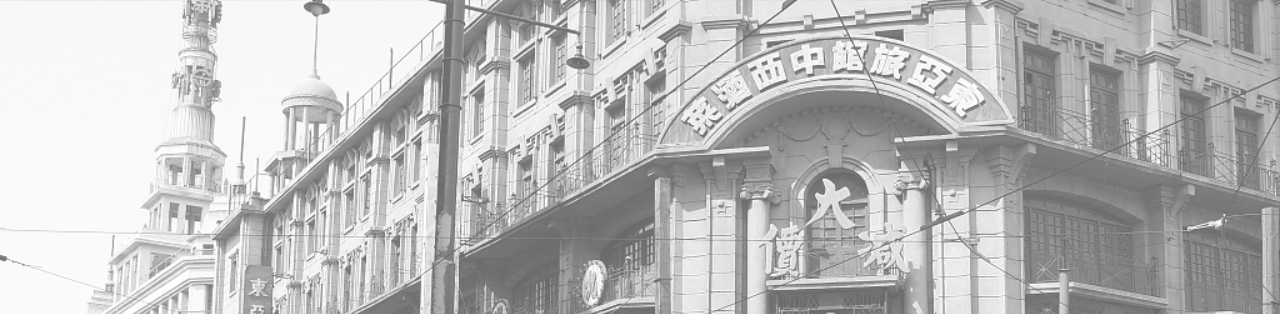
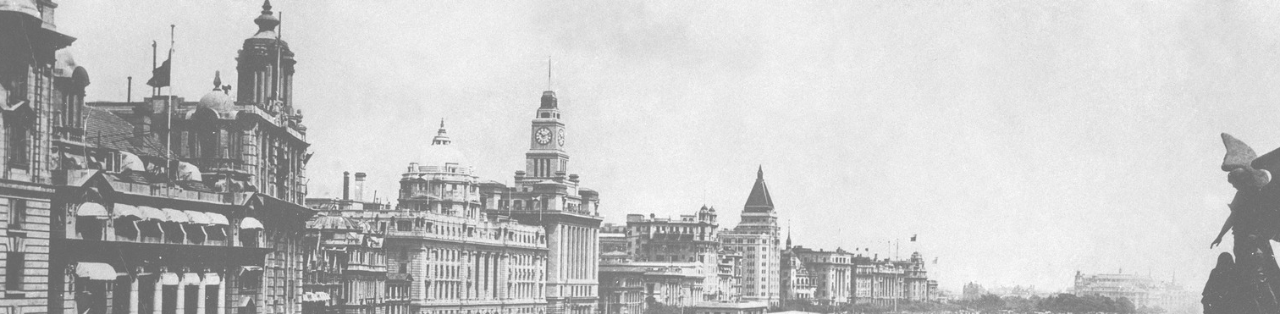
Before and after one commit to Eva2749/DURF, a plain HTML site: page index.html in a window 1280 px wide. Shown: the top 314 px of the page. Drawn offline with nearby package versions, Linux system fonts and the light colour scheme.

Commit message:
change the opening background

```diff
--- a/index.html
+++ b/index.html
@@ -2,7 +2,7 @@
 <html lang="en" dir="ltr">
   <head>
     <meta charset="utf-8">
-    <title>Parallax example with layers</title>
+    <title>Urbanization Loss</title>
     <link href='http://fonts.googleapis.com/css?family=Oswald' rel='stylesheet' type='text/css'>
     <link rel="stylesheet" href="style.css">
   </head>
--- a/style.css
+++ b/style.css
@@ -13,7 +13,7 @@ body,html {
 }
 
 .welsec{
-  background-image: url('images/oldsh2.jpg');
+  background-image: url('images/oldsh3.jpeg');
   min-height: 1300px;
   background-repeat: no-repeat;
   background-size: cover;
```
Also changed, not shown: images/oldsh3.jpeg (added), 2 other files.
